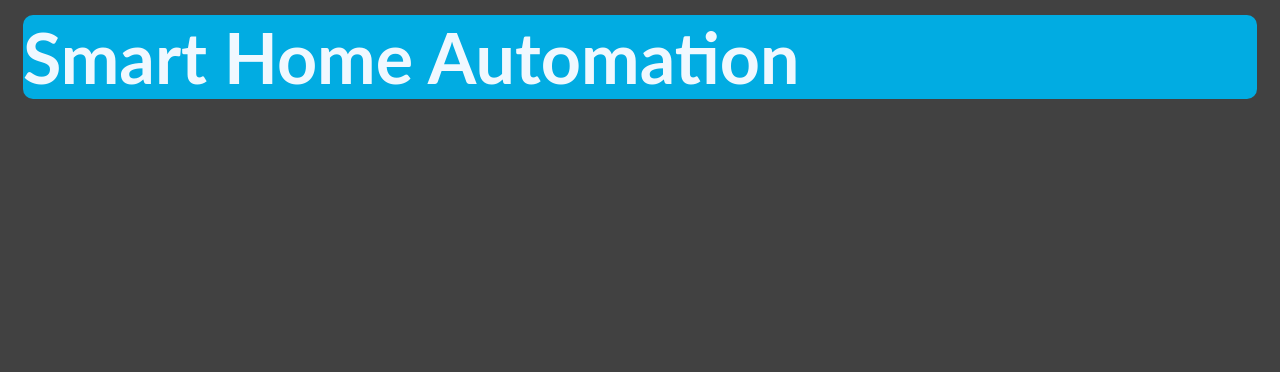
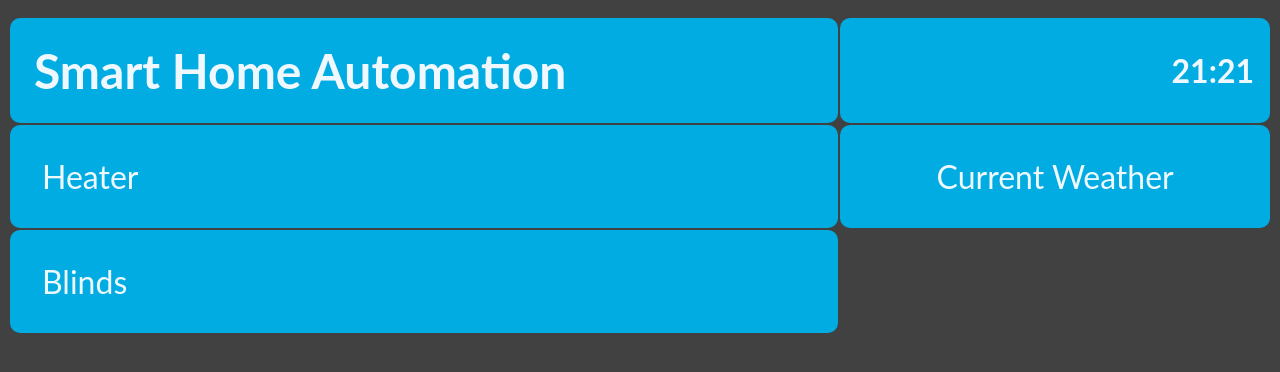
Before and after one commit to jan-pfr/nodejs-learn, a website: page site/home.html in a window 1280 px wide. Drawn offline with Linux system fonts and the light colour scheme.

Commit message:
Website improved.

```diff
--- a/site/home.html
+++ b/site/home.html
@@ -10,6 +10,19 @@
     <title>Smart Home Automation</title>
 </head>
 <body>
-<h1>Smart Home Automation</h1>
+<table>
+    <tr>
+        <th class="headline">Smart Home Automation</th>
+        <th class="clock">21:21</th>
+    </tr>
+    <tr>
+        <td>Heater</td>
+        <td class="weather">Current Weather</td>
+    </tr>
+    <tr>
+        <td>Blinds</td>
+
+    </tr>
+</table>
 </body>
 </html>
--- a/site/stylesheet.css
+++ b/site/stylesheet.css
@@ -2,11 +2,42 @@ body{
  background-color: #414141;
     font-family: 'Lato', sans-serif;
 }
-h1{
+
+table{
+    width: 100%;
+    height: 75%;
+    margin-left: auto;
+    margin-right: auto;
+    margin-top: 1em;
+    border-radius: 10px;
+    border-collapse: separate;
+
+
+}
+th{
     color: aliceblue;
     background-color: #01ACE2;
-    font-size: 4.375em;
-    margin: 15px 15px 20px 15px;
     border-radius: 10px;
-    border-collapse: collapse;
+    border-collapse: separate;
+    padding: 0.5em;
 }
+
+td{
+    color: aliceblue;
+    font-size: 2em;
+    background-color: #01ACE2;
+    border-radius: 10px;
+    padding: 1em;
+}
+.headline{
+    text-align: left;
+    font-size: 3em;
+}
+.clock{
+    text-align: right;
+    font-size: 2em;
+
+}
+.weather{
+    text-align: center;
+}
```
